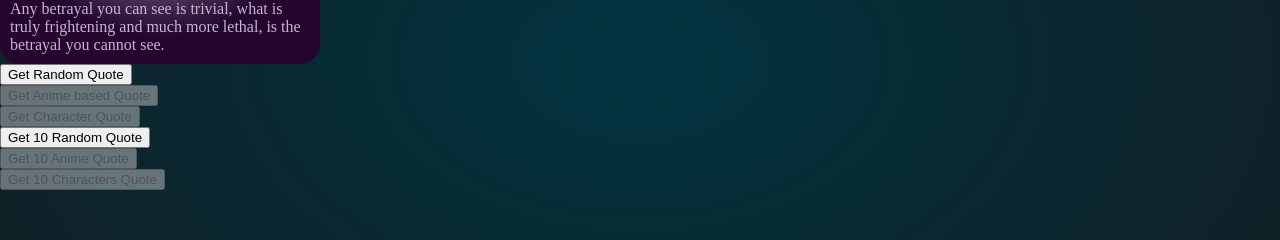
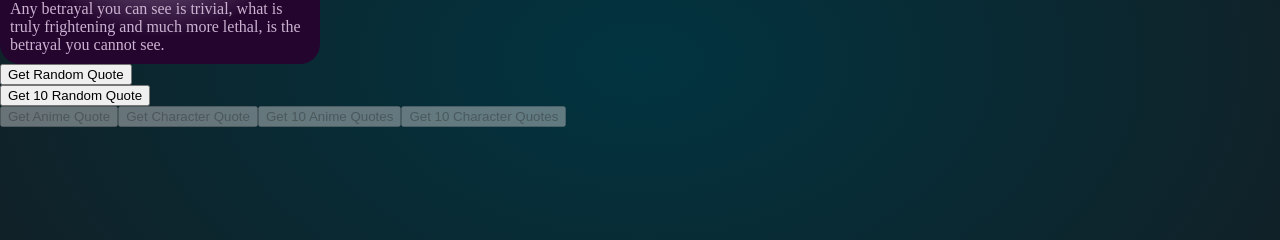
Before and after one commit to Amethesh/AniQuotes, a React (Vite) app: page / in a window 1280 px wide. Shown: the part 339-579 px from the top of the page. Built offline with nearby package versions, Linux system fonts and the light colour scheme.

Commit message:
Making all in one API call

```diff
--- a/src/App.tsx
+++ b/src/App.tsx
@@ -5,11 +5,12 @@ import Random from "./components/RandomQuotes/Random";
 // import { useSelector } from "react-redux";
 // import { Quote } from "./types/interface";
 // import { RandomQuote } from "./features/quote";
-import RandomCharacter from "./components/RandomQuotes/Character";
-import RandomAnime from "./components/RandomQuotes/Anime";
-import Random10 from "./components/Get10Quotes/Random10";
-import Anime10 from "./components/Get10Quotes/Anime10";
-import Character10 from "./components/Get10Quotes/Character10";
+// import RandomCharacter from "./components/RandomQuotes/Character";
+// import RandomAnime from "./components/RandomQuotes/Anime";
+import Random10 from "./components/RandomQuotes/Random10";
+// import Anime10 from "./components/Get10Quotes/Anime10";
+// import Character10 from "./components/Get10Quotes/Character10";
+import ApiRequest from "./components/ApiRequest";
 
 function App() {
 	// const quote = useSelector(RandomQuote);
@@ -27,11 +28,12 @@ function App() {
 			<input type="text" name="main-input" id="main-input" onChange={handleInputChange} />
 			<Card />
 			<Random />
-			<RandomAnime quoteInput={quoteInput} />
-			<RandomCharacter quoteInput={quoteInput} />
+			{/* <RandomAnime quoteInput={quoteInput} /> */}
+			{/* <RandomCharacter quoteInput={quoteInput} /> */}
 			<Random10 />
-			<Anime10 quoteInput={quoteInput} />
-			<Character10 quoteInput={quoteInput} />
+			<ApiRequest quoteInput={quoteInput} />
+			{/* <Anime10 quoteInput={quoteInput} /> */}
+			{/* <Character10 quoteInput={quoteInput} /> */}
 		</>
 	);
 }
--- /dev/null
+++ b/src/components/ApiRequest.tsx
@@ -0,0 +1,55 @@
+import { useDispatch } from "react-redux";
+import { Quote, InputProps } from "../types/interface";
+import { getRandomQuote } from "../features/quote";
+// import { useState } from "react";
+
+const URL = "https://animechan.vercel.app/api";
+
+const ApiRequest = ({ quoteInput }: InputProps) => {
+	const dispatch = useDispatch();
+	// const [animeTitle, setAnimeTitle] = useState<string | null>(null);
+
+	const fetchQuote = (request: string) => {
+		console.log(`Sending Request: ${request}`);
+
+		fetch(`${URL}${request}${quoteInput}`)
+			.then((response) => response.json())
+			.then((data: Quote[]) => {
+				console.log(data);
+				dispatch(getRandomQuote(data));
+			});
+	};
+
+	const handleAnime = () => {
+		fetchQuote("/random/anime?title=");
+	};
+	const handleCharacter = () => {
+		fetchQuote("/random/character?name=");
+	};
+	const handle10Anime = () => {
+		fetchQuote("/quotes/anime?title=");
+	};
+	const handle10Character = () => {
+		fetchQuote("/quotes/character?name=");
+	};
+
+	return (
+		<div className="UsingAnime">
+			{/* <input type="text" placeholder="10 Anime title" onChange={(e) => setAnimeTitle(e.target.value || null)} /> */}
+			<button onClick={handleAnime} disabled={quoteInput === ""}>
+				Get Anime Quote
+			</button>
+			<button onClick={handleCharacter} disabled={quoteInput === ""}>
+				Get Character Quote
+			</button>
+			<button onClick={handle10Anime} disabled={quoteInput === ""}>
+				Get 10 Anime Quotes
+			</button>
+			<button onClick={handle10Character} disabled={quoteInput === ""}>
+				Get 10 Character Quotes
+			</button>
+		</div>
+	);
+};
+
+export default ApiRequest;
```
Also changed, not shown: src/GraphQL/Queries.ts (+7 -0 lines), src/components/RandomQuotes/Random10.tsx (renamed from src/components/Get10Quotes/Random10.tsx).
